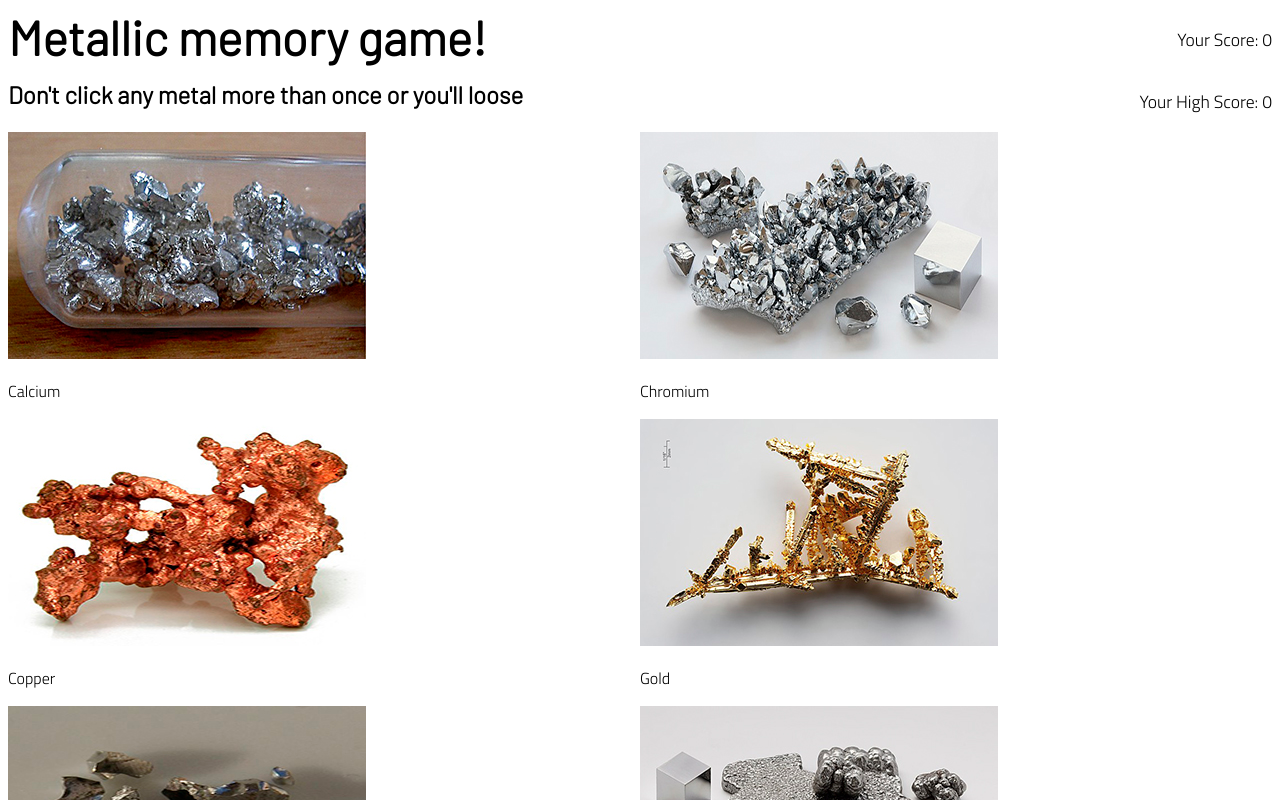
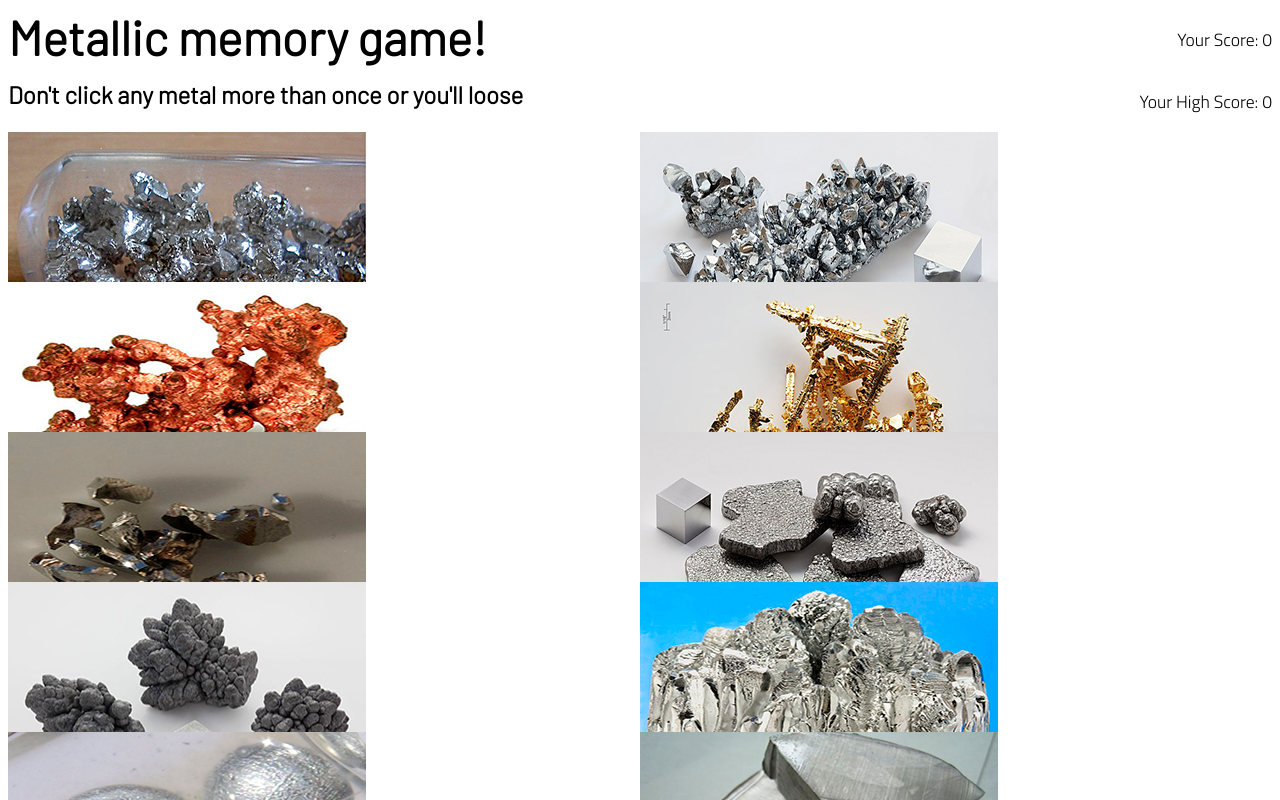
Before and after one commit to Barraza44/react-memory-game, a React (Create React App) app: page / in a window 1280 px wide. Shown: the top 800 px of the page. Built offline with nearby package versions, Linux system fonts and the light colour scheme.

Commit message:
added css grid

```diff
--- a/src/components/gameboard.css
+++ b/src/components/gameboard.css
@@ -3,4 +3,5 @@
 main {
   display: grid;
   grid-template-columns: 1fr 1fr;
+  grid-template-rows: repeat(6, 150px);
 }
```
